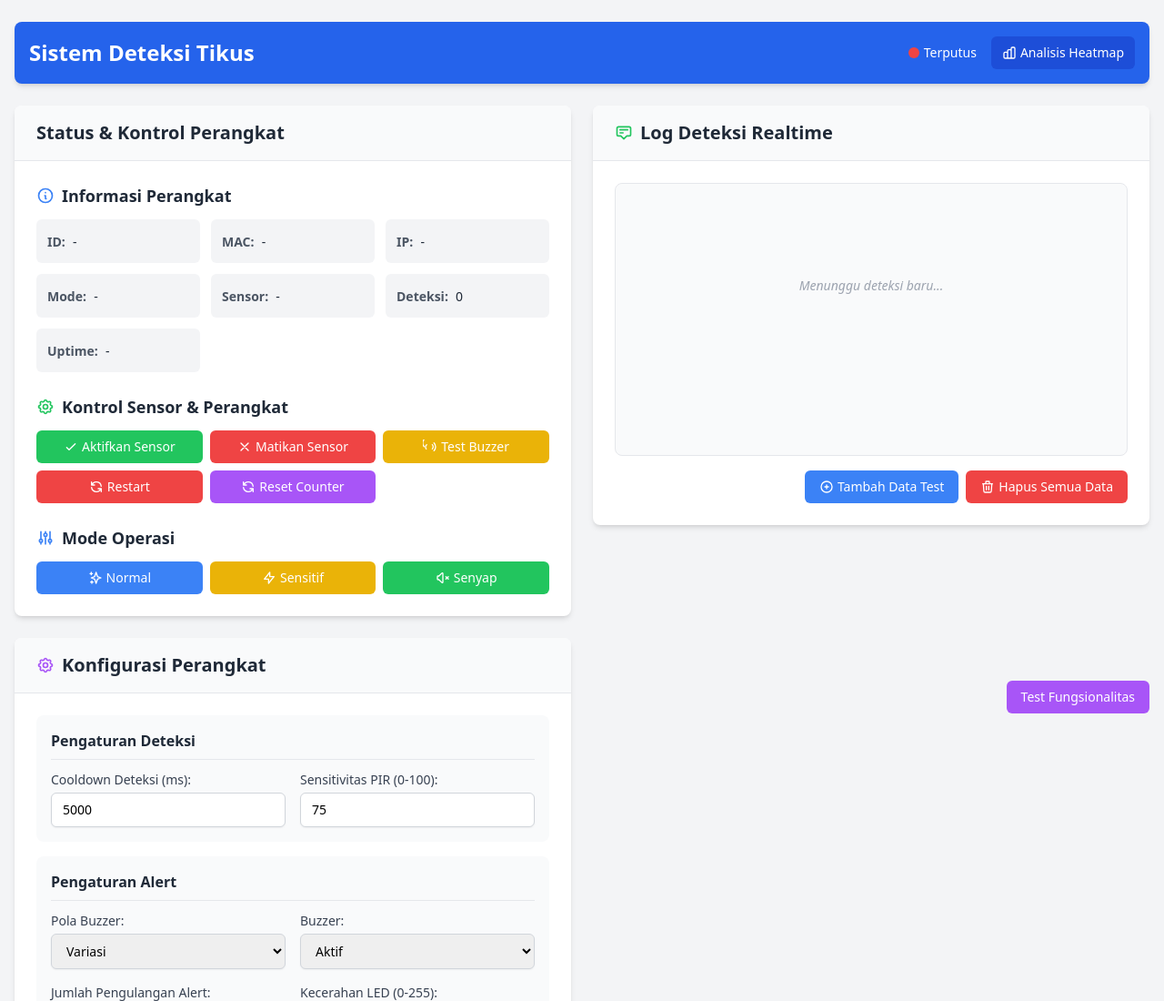
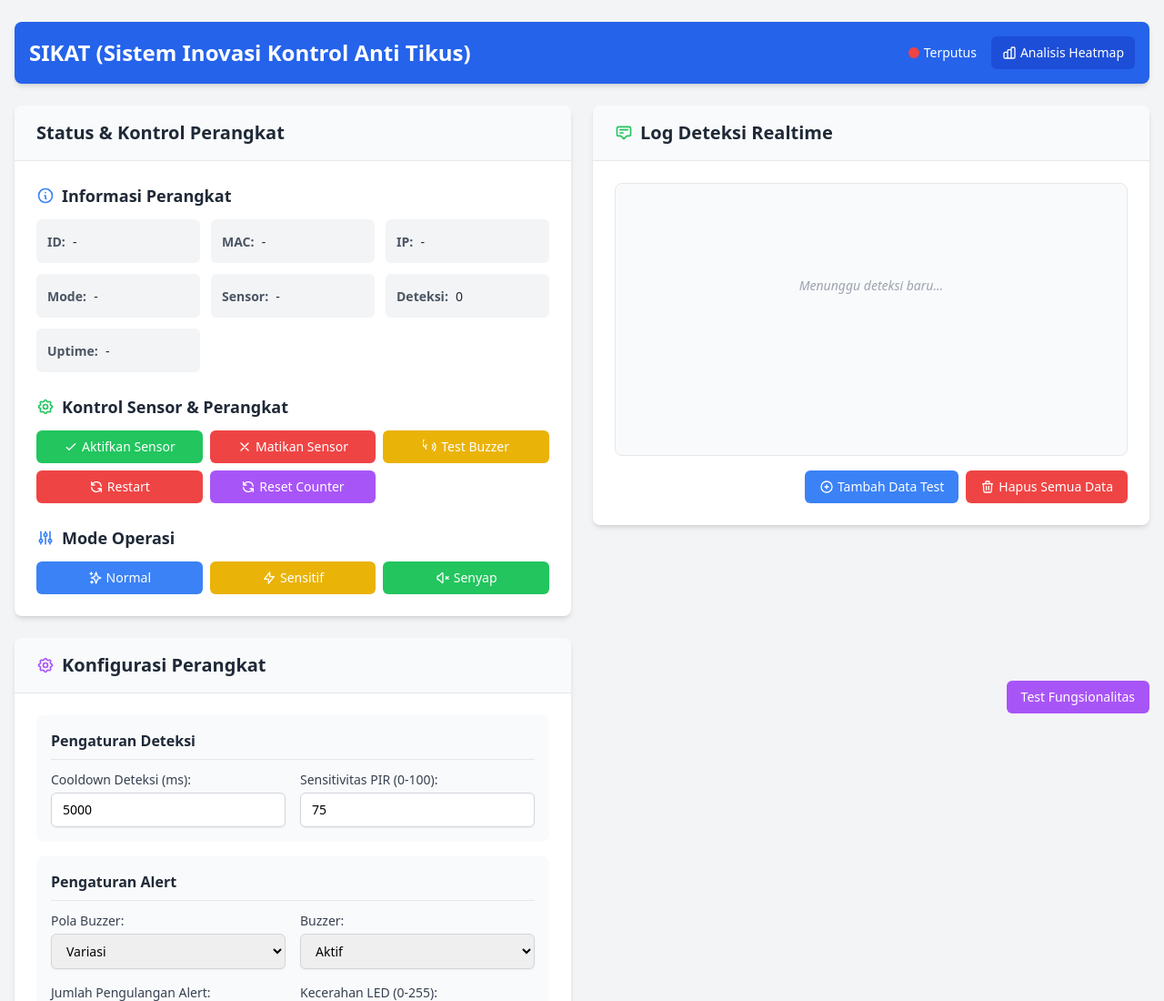
Before and after one commit to mhd-aris/rat-detections-iot, a website: page public/index.html in a window 1280 px wide. Shown: the top 1100 px of the page at 91% size. Drawn offline with nearby package versions, Linux system fonts and the light colour scheme; no server answers; sample sign-in values are in the browser's storage.

Commit message:
update text

```diff
--- a/public/index.html
+++ b/public/index.html
@@ -140,7 +140,7 @@
       <!-- Header dan Navigasi -->
       <div class="bg-blue-600 text-white p-4 rounded-lg shadow-md mb-6">
         <div class="flex flex-col sm:flex-row sm:items-center justify-between">
-          <h1 class="text-2xl font-bold mb-2 sm:mb-0">Sistem Deteksi Tikus</h1>
+          <h1 class="text-2xl font-bold mb-2 sm:mb-0">SIKAT (Sistem Inovasi Kontrol Anti Tikus)</h1>
 
           <div class="flex items-center space-x-4">
             <div class="flex items-center">
```
